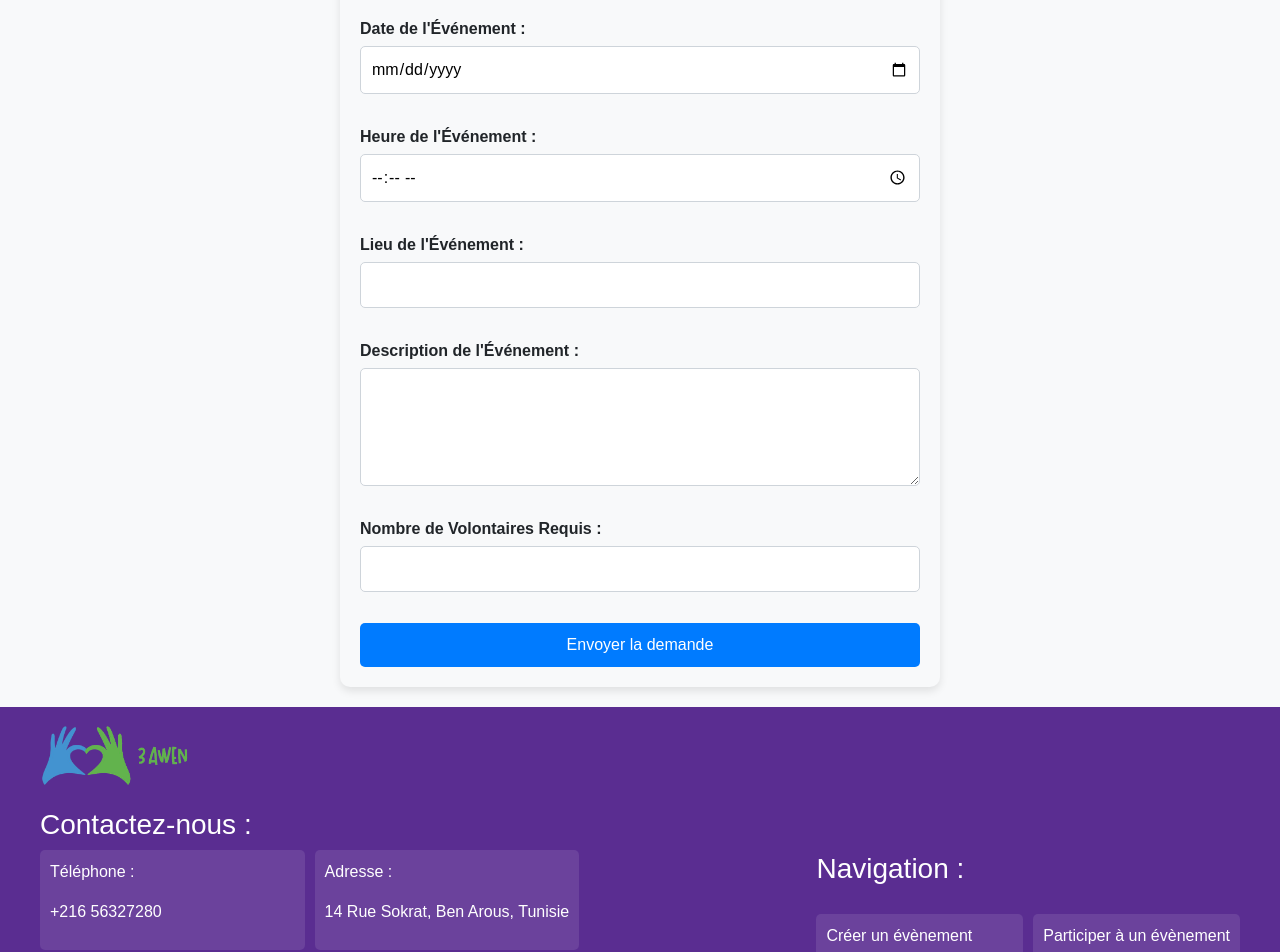
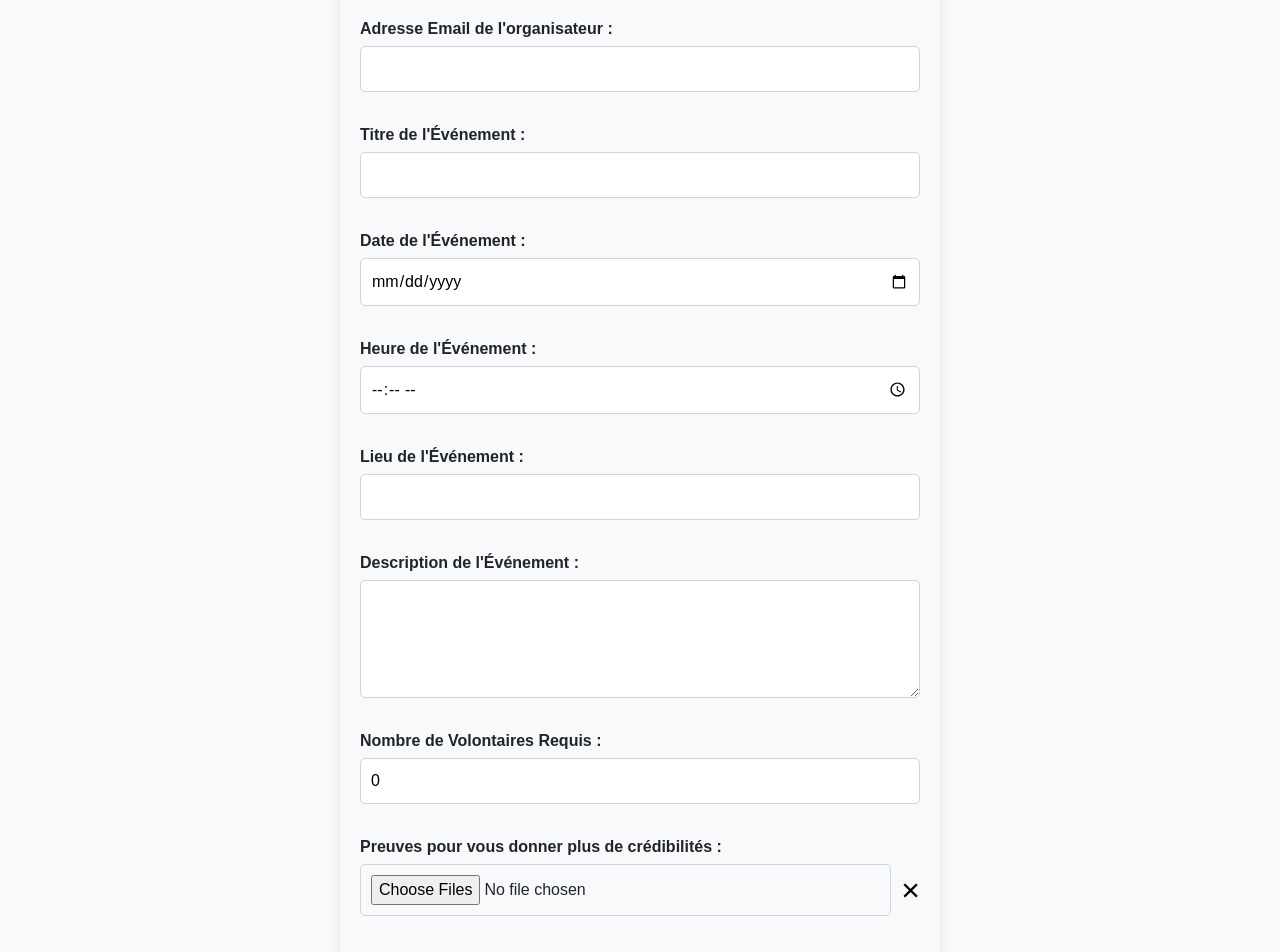
Before and after one commit to Mahdi945/Front_3awen, an Angular app: page /create-event in a window 1280 px wide. Shown: the part 340-1292 px from the top of the page. Built offline with nearby package versions, Linux system fonts and the light colour scheme.

Commit message:
first commit

```diff
--- /dev/null
+++ b/src/app/admin/admin.component.html
@@ -0,0 +1 @@
+<p>admin works!</p>
--- a/src/app/create-event/create-event.component.html
+++ b/src/app/create-event/create-event.component.html
@@ -2,43 +2,69 @@
 
 <div class="create-event-container">
   <div class="breadcrumb">
-        <a routerLink="/accueil">Home</a> / <span>Créer un événement</span>
+    <a routerLink="/accueil">Accueil</a> / <span>Créer un événement</span>
   </div>
 
   <h1 class="blue-title">Demande de Création d'un Événement </h1>
 
-    <form class="event-form">
+  <form class="event-form" (ngSubmit)="onSubmit()">
     <div class="form-group">
-            <label for="event-name">Nom de l'Événement :</label>
-            <input type="text" id="event-name" required />
+      <label for="organizer-name">Nom complet de l'organisateur :</label>
+      <input type="text" id="organizer-name" [(ngModel)]="evenement.nomOrganisateur" name="nomOrganisateur" required />
+    </div>
+
+    <div class="form-group">
+      <label for="organizer-email">Adresse Email de l'organisateur :</label>
+      <input type="email" id="organizer-email" [(ngModel)]="evenement.emailOrganisateur" name="emailOrganisateur" required />
+    </div>
+
+    <div class="form-group">
+      <label for="event-title">Titre de l'Événement :</label>
+      <input type="text" id="event-title" [(ngModel)]="evenement.titre" name="titre" required />
     </div>
 
     <div class="form-group">
       <label for="event-date">Date de l'Événement :</label>
-            <input type="date" id="event-date" required />
+      <input type="date" id="event-date" [(ngModel)]="evenement.date" name="date" required />
     </div>
 
     <div class="form-group">
       <label for="event-time">Heure de l'Événement :</label>
-            <input type="time" id="event-time" required />
+      <input type="time" id="event-time" [(ngModel)]="evenement.heure" name="heure" required />
     </div>
 
     <div class="form-group">
       <label for="event-location">Lieu de l'Événement :</label>
-            <input type="text" id="event-location" required />
+      <input type="text" id="event-location" [(ngModel)]="evenement.lieu" name="lieu" required />
     </div>
 
     <div class="form-group">
       <label for="event-description">Description de l'Événement :</label>
-            <textarea id="event-description" rows="4" required></textarea>
+      <textarea id="event-description" [(ngModel)]="evenement.description" name="description" rows="4" required></textarea>
     </div>
 
     <div class="form-group">
       <label for="event-volunteers">Nombre de Volontaires Requis :</label>
-            <input type="number" id="event-volunteers" min="1" required />
+      <input type="number" id="event-volunteers" [(ngModel)]="evenement.volontaires" name="volontaires" min="1" required />
+    </div>
+
+    <div class="form-group">
+      <label for="event-proof">Preuves pour vous donner plus de crédibilités :</label>
+      <div class="file-selection-container">
+        <input type="file" id="event-proof" (change)="onFileSelected($event)" multiple />
+        <button type="button" class="clear-button" (click)="clearFileSelection()">&times;</button>
+      </div>
+      <ul>
+        <li *ngFor="let fileName of selectedFileNames">{{ fileName }}</li>
+      </ul>
     </div>
 
     <button type="submit" class="submit-button">Envoyer la demande</button>
   </form>
+
+  <div *ngIf="showSuccessMessage" class="success-message">
+    <span class="checkmark">✔</span> Votre demande a été envoyée, vous serez contacté par les admins bientôt.
   </div>
+</div>
+
 <app-footer></app-footer>
--- a/src/app/create-event/create-event.component.scss
+++ b/src/app/create-event/create-event.component.scss
@@ -74,3 +74,56 @@ textarea {
     background-color: #0056b3;
   }
 }
+
+.file-selection-container {
+  display: flex;
+  align-items: center;
+
+  input[type="file"] {
+    flex: 1;
+  }
+
+  .clear-button {
+    background: none;
+    border: none;
+    font-size: 32px; /* Taille de police plus grande */
+    color: #000000; /* Couleur noire */
+    cursor: pointer;
+    margin-left: 10px;
+    padding: 0;
+    line-height: 1;
+  }
+}
+
+ul {
+  list-style-type: none;
+  padding: 0;
+
+  li {
+    background-color: #f8f9fa;
+    padding: 10px;
+    margin-bottom: 5px;
+    border-radius: 5px;
+    border: 1px solid #ccc;
+  }
+}
+
+.success-message {
+  margin-top: 20px;
+  padding: 15px;
+  border: 1px solid #d4edda;
+  background-color: #d4edda;
+  color: #155724;
+  border-radius: 5px;
+  display: flex;
+  align-items: center;
+  justify-content: center;
+  font-size: 16px;
+  font-weight: bold;
+}
+
+.checkmark {
+  font-size: 24px;
+  color: #28a745;
+  margin-right: 10px;
+}
--- a/src/app/create-event/create-event.component.ts
+++ b/src/app/create-event/create-event.component.ts
@@ -1,10 +1,86 @@
 import { Component } from '@angular/core';
+import { HttpClient } from '@angular/common/http';
+import { Router } from '@angular/router';
 
 @Component({
   selector: 'app-create-event',
   templateUrl: './create-event.component.html',
-  styleUrl: './create-event.component.scss'
+  styleUrls: ['./create-event.component.scss']
 })
 export class CreateEventComponent {
+  evenement = {
+    nomOrganisateur: '',
+    emailOrganisateur: '',
+    titre: '',
+    date: '',
+    heure: '',
+    lieu: '',
+    description: '',
+    volontaires: 0,
+    preuves: [] as File[]
+  };
 
+  selectedFileNames: string[] = [];
+  isModalOpen: boolean = false;
+  showSuccessMessage: boolean = false;
+
+  constructor(private http: HttpClient, private router: Router) {}
+
+  openModal() {
+    this.isModalOpen = true;
+  }
+
+  closeModal() {
+    this.isModalOpen = false;
+  }
+
+  onFileSelected(event: any) {
+    const files = event.target.files;
+    this.selectedFileNames = [];
+    this.evenement.preuves = [];
+    for (let i = 0; i < files.length; i++) {
+      this.evenement.preuves.push(files[i]);
+      this.selectedFileNames.push(files[i].name);
+    }
+  }
+
+  clearFileSelection() {
+    this.selectedFileNames = [];
+    this.evenement.preuves = [];
+    const fileInput = document.getElementById('event-proof') as HTMLInputElement;
+    if (fileInput) {
+      fileInput.value = '';
+    }
+  }
+
+  onSubmit() {
+    const formData = new FormData();
+    formData.append('nomOrganisateur', this.evenement.nomOrganisateur);
+    formData.append('emailOrganisateur', this.evenement.emailOrganisateur);
+    formData.append('titre', this.evenement.titre);
+    formData.append('date', this.evenement.date);
+    formData.append('heure', this.evenement.heure);
+    formData.append('lieu', this.evenement.lieu);
+    formData.append('description', this.evenement.description);
+    formData.append('volontaires', this.evenement.volontaires.toString());
+
+    // Append the uploaded proof files
+    for (let i = 0; i < this.evenement.preuves.length; i++) {
+      formData.append('preuves', this.evenement.preuves[i]);
+    }
+
+    this.http.post('http://localhost:3000/api/events/create', formData).subscribe({
+      next: (response: any) => {
+        console.log('Événement créé avec succès:', response);
+        this.showSuccessMessage = true;
+        setTimeout(() => {
+          this.showSuccessMessage = false;
+          this.router.navigate(['/accueil']);
+        }, 5000); // Masquer le message après 5 secondes
+      },
+      error: (error: any) => {
+        console.error('Erreur lors de la création de l\'événement:', error);
+      }
+    });
+  }
 }
--- /dev/null
+++ b/src/app/log-admin/log-admin.component.html
@@ -0,0 +1,15 @@
+<div class="login-container">
+    <h2>Connexion Administrateur</h2>
+    <form #loginForm="ngForm" (ngSubmit)="onLogin(loginForm)">
+      <div class="form-group">
+        <label for="adminId">ID Administrateur</label>
+        <input type="text" id="adminId" name="adminId" ngModel required minlength="3" maxlength="50" />
+      </div>
+      <div class="form-group">
+        <label for="password">Mot de passe</label>
+        <input type="password" id="password" name="password" ngModel required minlength="6" maxlength="50" />
+      </div>
+      <button type="submit" class="login-button">Connexion</button>
+      <div *ngIf="errorMessage" class="error-message">{{ errorMessage }}</div>
+    </form>
+  </div>
--- /dev/null
+++ b/src/app/log-admin/log-admin.component.scss
@@ -0,0 +1,83 @@
+.login-container {
+    display: flex;
+    flex-direction: column;
+    align-items: center;
+    justify-content: center;
+    height: 100vh;
+    background-color: #f0f2f5;
+    font-family: 'Arial', sans-serif;
+  }
+
+  h2 {
+    color: #333;
+    margin-bottom: 20px;
+    font-size: 24px;
+    font-weight: bold;
+  }
+
+  form {
+    background-color: #fff;
+    padding: 30px;
+    border-radius: 10px;
+    box-shadow: 0 4px 8px rgba(0, 0, 0, 0.1);
+    width: 100%;
+    max-width: 400px;
+  }
+
+  .form-group {
+    margin-bottom: 20px;
+
+    label {
+      display: block;
+      margin-bottom: 5px;
+      font-weight: bold;
+      color: #555;
+    }
+
+    input {
+      width: 100%;
+      padding: 10px;
+      border: 1px solid #ccc;
+      border-radius: 5px;
+      font-size: 16px;
+      transition: border-color 0.3s;
+
+      &:focus {
+        border-color: #007bff;
+        outline: none;
+      }
+    }
+  }
+
+  .login-button {
+    background-color: #007bff;
+    color: #fff;
+    border: none;
+    padding: 10px 20px;
+    border-radius: 5px;
+    cursor: pointer;
+    font-size: 16px;
+    transition: background-color 0.3s, transform 0.3s;
+
+    &:hover {
+      background-color: #0056b3;
+      transform: scale(1.05);
+    }
+  }
+
+  .error-message {
+    color: #721c24;
+    background-color: #f8d7da;
+    border: 1px solid #f5c6cb;
+    border-radius: 5px;
+    padding: 10px;
+    margin-top: 15px;
+    font-size: 14px;
+    text-align: center;
+    transition: all 0.3s ease-in-out;
+
+    &:hover {
+      background-color: #f1b0b7;
+      border-color: #f1b0b7;
+    }
+  }
--- /dev/null
+++ b/src/app/log-admin/log-admin.component.ts
@@ -0,0 +1,52 @@
+import { Component } from '@angular/core';
+import { NgForm } from '@angular/forms';
+import { HttpClient } from '@angular/common/http';
+import { Router } from '@angular/router';
+
+@Component({
+  selector: 'app-log-admin',
+  templateUrl: './log-admin.component.html',
+  styleUrls: ['./log-admin.component.scss']
+})
+export class LogAdminComponent {
+  errorMessage: string = ''; // Variable pour stocker le message d'erreur
+
+  constructor(private http: HttpClient, private router: Router) {}
+
+  onLogin(form: NgForm) {
+    if (form.valid) {
+      const adminCredentials = {
+        adminId: form.value.adminId,
+        password: form.value.password
+      };
+
+      // Log the credentials to verify the data being sent
+      console.log('Admin Credentials:', adminCredentials);
+
+      // Réinitialisation du message d'erreur avant la tentative de connexion
+      this.errorMessage = '';
+
+      // Appel à l'API de login pour l'administrateur
+      this.http.post<any>('http://localhost:3000/api/admin/login', adminCredentials)
+        .subscribe(
+          response => {
+            console.log('Connexion réussie', response);
+            this.router.navigate(['/admin']); // Redirection après connexion réussie
+          },
+          error => {
+            console.error('Erreur lors de la connexion', error);
+            // Afficher un message d'erreur à l'utilisateur si la connexion échoue
+            if (error.status === 400) {
+              this.errorMessage = 'ID ou mot de passe incorrect.';
+            } else if (error.status === 401) {
+              this.errorMessage = 'Requête incorrecte. Veuillez vérifier vos informations.';
+            } else {
+              this.errorMessage = 'Une erreur est survenue. Veuillez réessayer plus tard.';
+            }
+          }
+        );
+    } else {
+      this.errorMessage = 'Veuillez remplir tous les champs.';
+    }
+  }
+}
```
Also changed, not shown: src/app/admin/admin.component.ts (added, +10 -0 lines), src/app/app-routing.module.ts (+15 -12 lines), src/app/app.module.ts (+6 -2 lines), src/app/admin/admin.component.scss (added), src/app/auth.service.ts (line endings or trailing spaces), 2 other files (tests, documents, lock files or other folders). Lines whose indentation alone changed are shown as unchanged.
